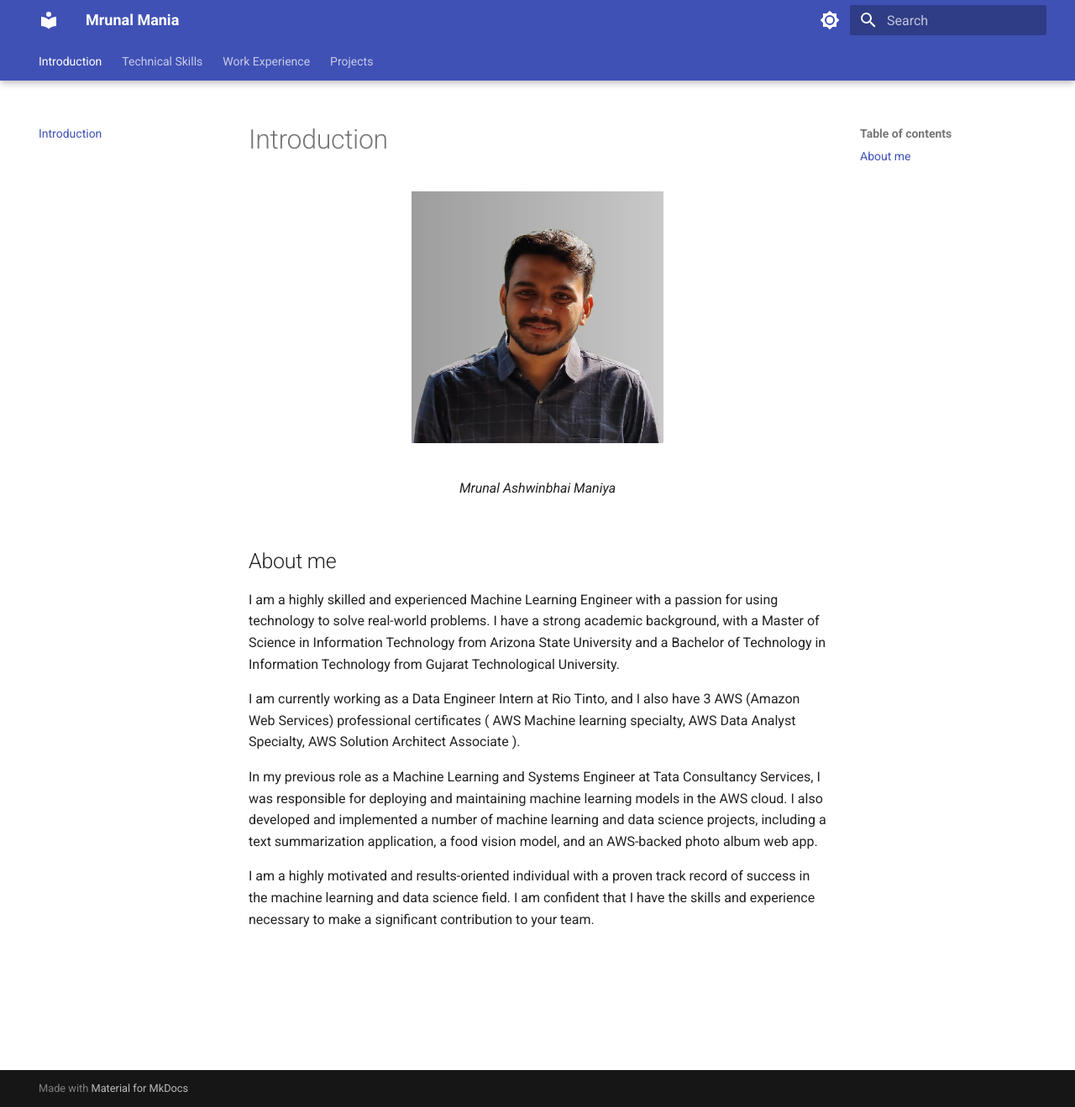
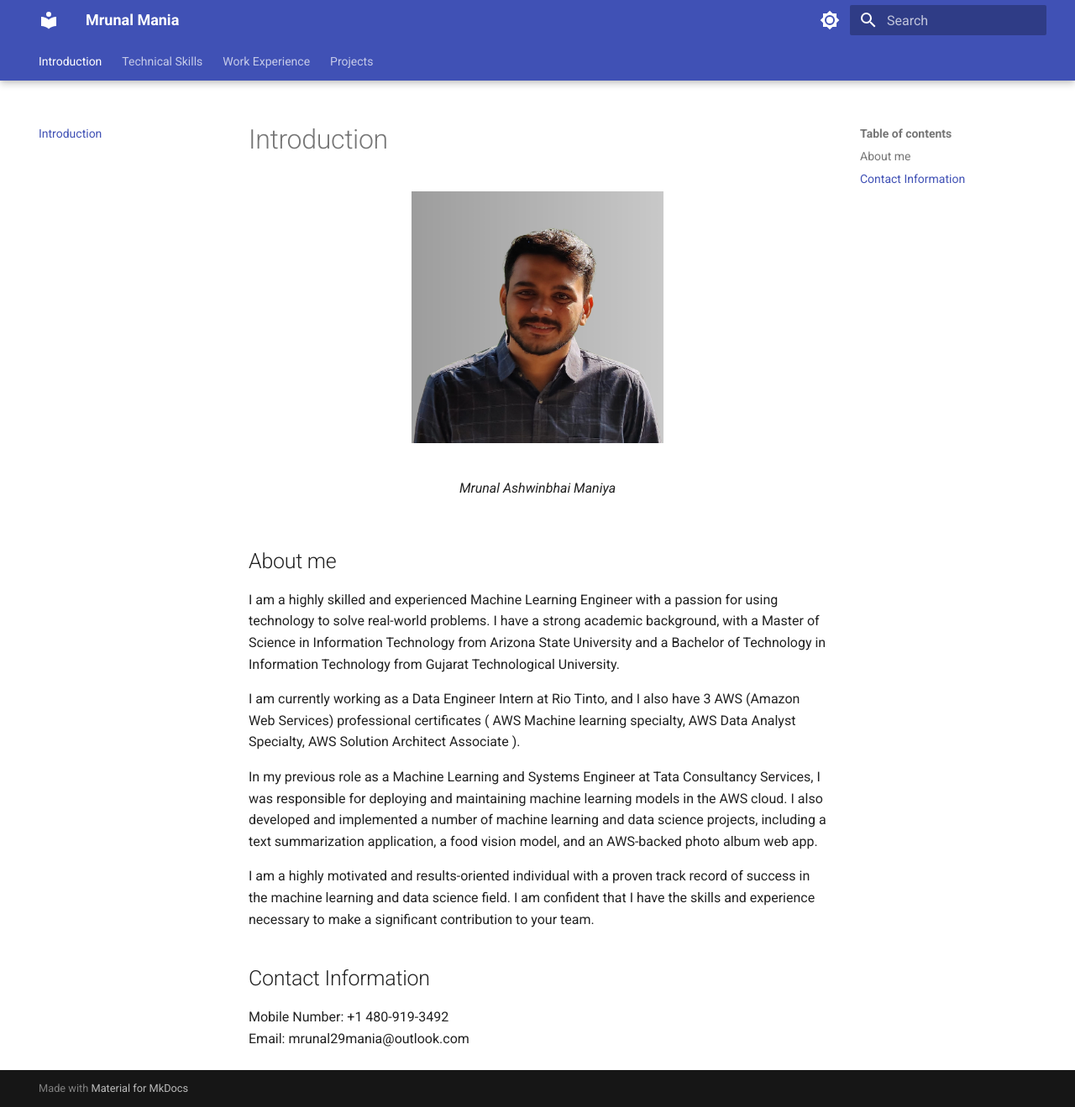
Before and after one commit to mrunalmania/portfolio, an MkDocs documentation site: the page built from docs/index.md, in a window 1280 px wide and 1319 px high. Shown: the whole window at 84% size. Built offline with MkDocs 1.6.1 and Material for MkDocs 9.7.7, drawn with Linux system fonts in a browser that asks for light colours.

Commit message:
Added contact information

```diff
--- a/docs/index.md
+++ b/docs/index.md
@@ -7,6 +7,8 @@
   <figcaption>Mrunal Ashwinbhai Maniya</figcaption>
 </figure>
 
+
+
 ## About me
 I am a highly skilled and experienced Machine Learning Engineer with a passion for using technology to solve real-world problems. I have a strong academic background, with a Master of Science in Information Technology from Arizona State University and a Bachelor of Technology in Information Technology from Gujarat Technological University.
 
@@ -15,3 +17,8 @@ I am currently working as a Data Engineer Intern at Rio Tinto, and I also have 3
 In my previous role as a Machine Learning and Systems Engineer at Tata Consultancy Services, I was responsible for deploying and maintaining machine learning models in the AWS cloud. I also developed and implemented a number of machine learning and data science projects, including a text summarization application, a food vision model, and an AWS-backed photo album web app.
 
 I am a highly motivated and results-oriented individual with a proven track record of success in the machine learning and data science field. I am confident that I have the skills and experience necessary to make a significant contribution to your team.
+
+## Contact Information
+
+Mobile Number: +1 480-919-3492 <br>
+Email: mrunal29mania@outlook.com
```
